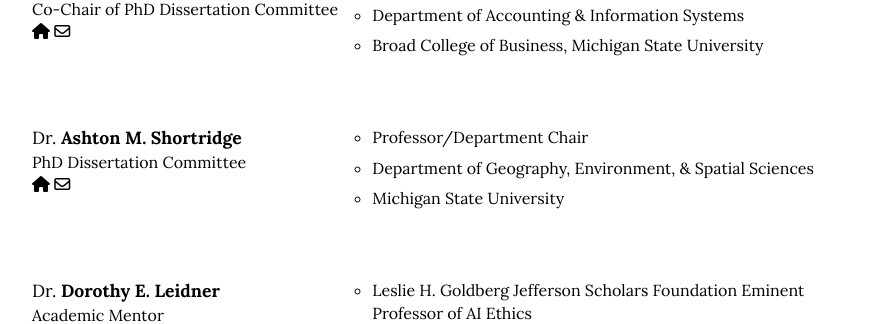
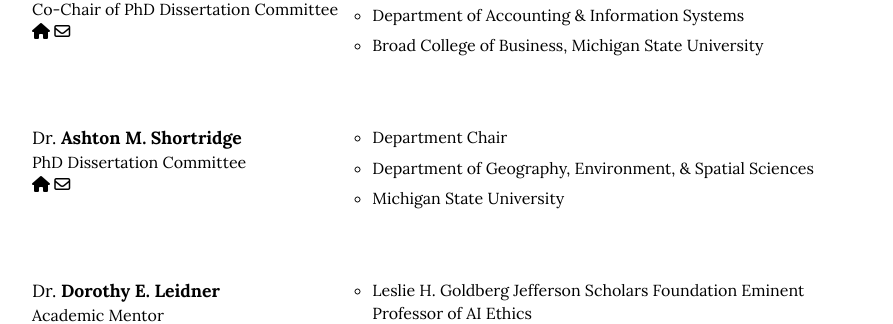
Before and after one commit to istaehun/taehun, a Jekyll site: the page built from references.html, in a window 1280 px wide. Shown: the part 729-1053 px from the top of the page, without its empty margins (188-1081 px from the left). Built offline with Jekyll 4.4.1, drawn with Linux system fonts in a browser that asks for light colours; nearby versions of some CDN libraries.

Commit message:
Update references.yml

```diff
--- a/_data/references.yml
+++ b/_data/references.yml
@@ -23,7 +23,7 @@
   name: "Ashton M. Shortridge"
   role: "PhD Dissertation Committee"
   majors:
-    - "Professor/Department Chair"
+    - "Department Chair"
     - "Department of Geography, Environment, & Spatial Sciences"
   department: "Michigan State University"
   email: "ashton@msu.edu"
```
